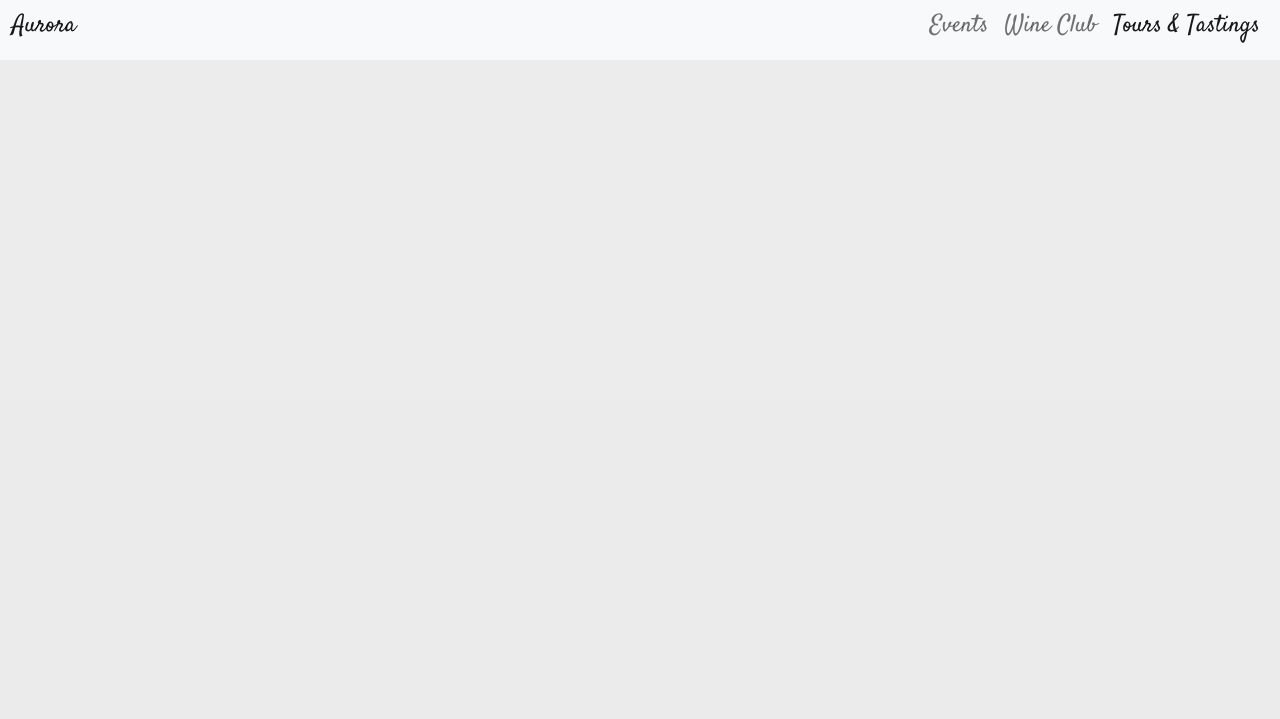
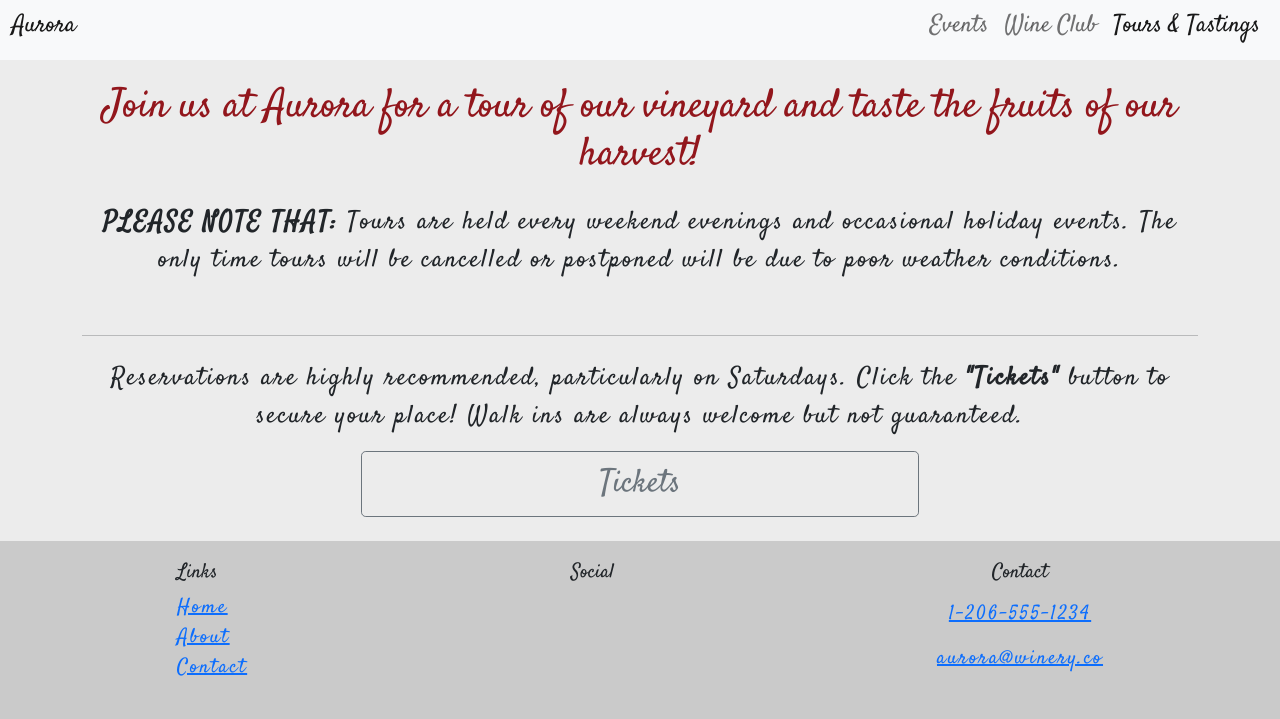
Before and after one commit to LisaHarrison08/Aurora, a PHP site: page /tours.html in a window 1280 px wide. Shown: the part 400-1119 px from the top of the page. Before the commit the page ends 460 px from the top, so only its background shows below. Run offline with PHP 8.4, Linux system fonts and the light colour scheme; some libraries are stand-ins or nearby versions.

Commit message:
reviewed footer and css styling for page text

```diff
--- a/css/styles.css
+++ b/css/styles.css
@@ -66,6 +66,11 @@ header video {
   font-size: 30px;
   letter-spacing: 3px; }
 
+p.text-center{
+   font-size: 25px;
+   letter-spacing:2px;
+}
+
 .card-title {
   color: #92161c;
   font-size: 2em;
@@ -89,5 +94,9 @@ address {
   padding-bottom:20px;
   background-color: #cacaca; }
 
+ ul, .btn-link{
+  font-size: 20px;
+  letter-spacing:2px;
+  }
 /* Images */
 /* Media Queries */
--- a/tours.html
+++ b/tours.html
@@ -33,7 +33,8 @@
         <div class="col overlay mt-5 p-4">
           <h1>Aurora</h1>
           <h2>Distinctly different</h2>
-          <button id="reserveButton" role="button" class="btn btn-lg btn-secondary" data-toggle="modal" data-target="#reserveModal" data-html="true">Reservations</button>
+          <button id="reserveButton" role="button" class="btn btn-lg btn-secondary" data-toggle="modal"
+            data-target="#reserveModal" data-html="true">Reservations</button>
         </div>
 
       </div>
@@ -132,6 +133,55 @@
       </div>
     </div>
   </nav>
+  <div class="container">
+    <h1 class="text-center mt-4">Join us at Aurora for a tour of our vineyard and taste the fruits of our harvest!</h1>
+    <p class="text-center mt-4"><strong>PLEASE NOTE THAT: </strong>Tours are held every weekend evenings and occasional
+      holiday events. The only time tours will be cancelled or postponed will be due to poor weather conditions. </p>
+    <br>
+    <hr>
+    <p class="text-center mt-4">Reservations are highly recommended, particularly on Saturdays. Click the
+      <strong>"Tickets"</strong> button
+      to secure your place! Walk ins are always welcome but not guaranteed.
+    </p>
+    <div class="d-grid gap-2 col-6 mx-auto mb-4">
+      <button id="ticketButton" role="button" class="btn btn-outline-secondary btn-lg" data-toggle="modal"
+        data-target="#ticketModal" data-html="true">Tickets</button>
+    </div>
+
+  </div>
+
+  <footer class="site-footer">
+    <div class="container">
+      <div class="row" id="footer-content">
+        <div class="col-4 col-sm-2 offset-1">
+          <h5>Links</h5>
+          <!-- The list-unstyled Bootstrap class removes default list styles. Added to remove the bullet points in front of the list items: -->
+          <ul class="list-unstyled">
+            <li><a href="#">Home</a></li>
+            <li><a href="about.html">About</a></li>
+            <li><a href="contactus.html">Contact</a></li>
+          </ul>
+        </div>
+        <!-- text-center class does not specify a breakpoint size; this means that it is not a responsive class and will apply to all viewport sizes. -->
+        <div class="col-6 col-sm-5 text-center">
+          <h5>Social</h5>
+          <a class="btn btn-social-icon btn-instagram" href="http://instagram.com/"><i
+              class="fab fa-instagram fa-2x"></i></a>
+          <a class="btn btn-social-icon btn-facebook" href="http://facebook.com/"><i
+              class="fab fa-facebook-f fa-2x"></i></a>
+          <a class="btn btn-social-icon btn-twitter" href="http://twitter.com/"><i class="fab fa-twitter fa-2x"></i></a>
+          <a class="btn btn-social-icon btn-google" href="http://youtube.com/"><i class="fab fa-youtube fa-2x"></i></a>
+        </div>
+        <div class="col-sm-4 text-center">
+          <h5>Contact</h5>
+          <a role="button" class="btn btn-link" href="tel:+12065551234"><i class="fa fa-phone fa-lg"></i>
+            1-206-555-1234</a>
+          <a role="button" class="btn btn-link" href="mailto:aurora@winery.co"><i class="fal fa-envelope fa-lg"></i>
+            aurora@winery.co</a>
+        </div>
+      </div>
+    </div>
+  </footer>
 
   <!-- build:js js/main.js -->
   <script src="node_modules/jquery/dist/jquery.slim.min.js"></script>
```
Also changed, not shown: club.html (+15 -6 lines), events.html (+6 -6 lines), index.html (+20 -16 lines).
